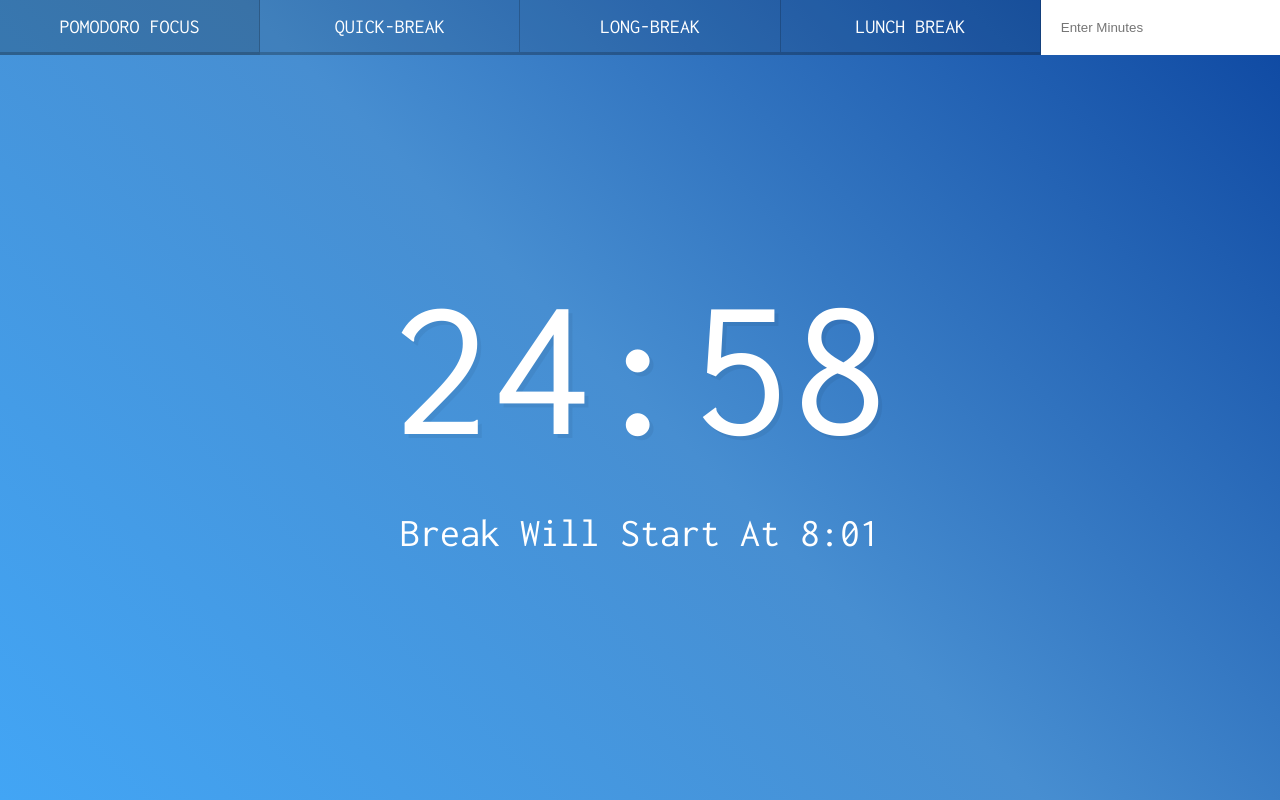
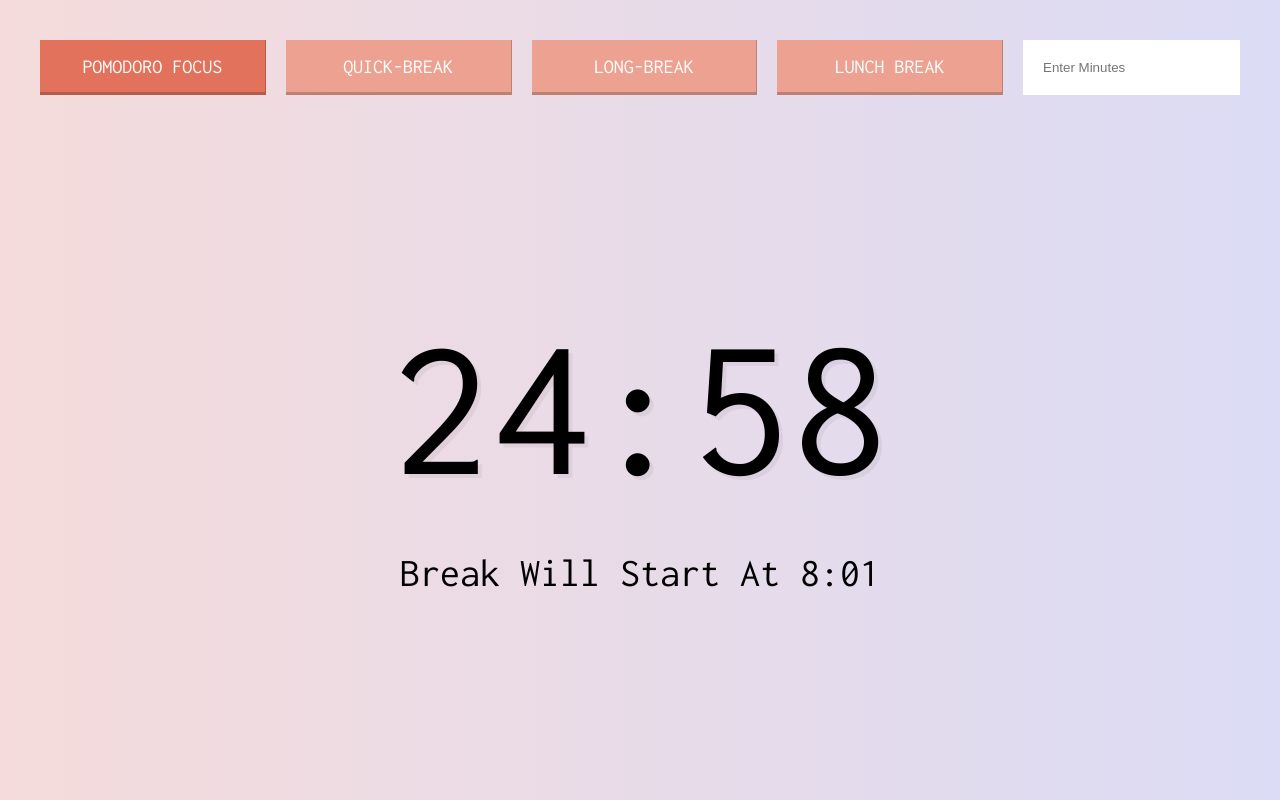
Before and after one commit to FevenSeyfu/Javascript-30, a plain HTML site: page 29-Countdonw-Timer/index.html in a window 1280 px wide. Both pictures are taken after a click on the button "POMODORO FOCUS". Drawn offline with Linux system fonts and the light colour scheme.

Commit message:
Update readme and landing page for day 29

```diff
--- a/29-Countdonw-Timer/style.css
+++ b/29-Countdonw-Timer/style.css
@@ -1,8 +1,8 @@
 html {
     box-sizing: border-box;
     font-size: 10px;
-    background: #8E24AA;
-    background: linear-gradient(45deg,  #42a5f5 0%,#478ed1 50%,#0d47a1 100%);
+    background: hsla(0, 56%, 91%, 1);
+    background: linear-gradient(90deg, hsla(0, 56%, 91%, 1) 0%, hsla(240, 56%, 91%, 1) 100%);
   }
 
   *, *:before, *:after {
@@ -19,7 +19,7 @@ html {
     font-weight: 100;
     font-size: 20rem;
     margin: 0;
-    color: white;
+    color: black;
     text-shadow: 4px 4px 0 rgba(0,0,0,0.05);
   }
 
@@ -31,6 +31,10 @@ html {
 
   .timer__controls {
     display: flex;
+    font-weight: 700;
+    font-size: larger;
+    gap: 2rem;
+    margin: 4rem;
   }
 
   .timer__controls > * {
@@ -60,12 +64,12 @@ html {
     border-right: 1px solid rgba(0,0,0,0.2);
     padding: 1rem;
     font-family: 'Inconsolata', monospace;
+    background-color: #ECA191;
   }
 
   .timer__button:hover,
   .timer__button:focus {
-    background: rgba(0,0,0,0.2);
-    outline: 0;
+    background: #E2725B
   }
 
   .display {
@@ -78,5 +82,5 @@ html {
 
   .display__end-time {
     font-size: 4rem;
-    color: white;
+    color: black;
   }
--- a/script.js
+++ b/script.js
@@ -168,6 +168,12 @@ const projects = [
     img: "assets/Day_28.gif",
     previewLink: "https://fevenseyfu.github.io/Javascript-30/28-Video-Speed-Controller/",
   },
+  {
+    id: 29,
+    name: "Count Down Timer",
+    img: "assets/Day_29.gif",
+    previewLink: "https://fevenseyfu.github.io/Javascript-30/29-Countdonw-Timer/",
+  },
 ];
 const boxes = document.querySelectorAll(".box");
 const nav = document.querySelector(".nav");
```
Also changed, not shown: README.md, assets/Day_29.gif (added).
